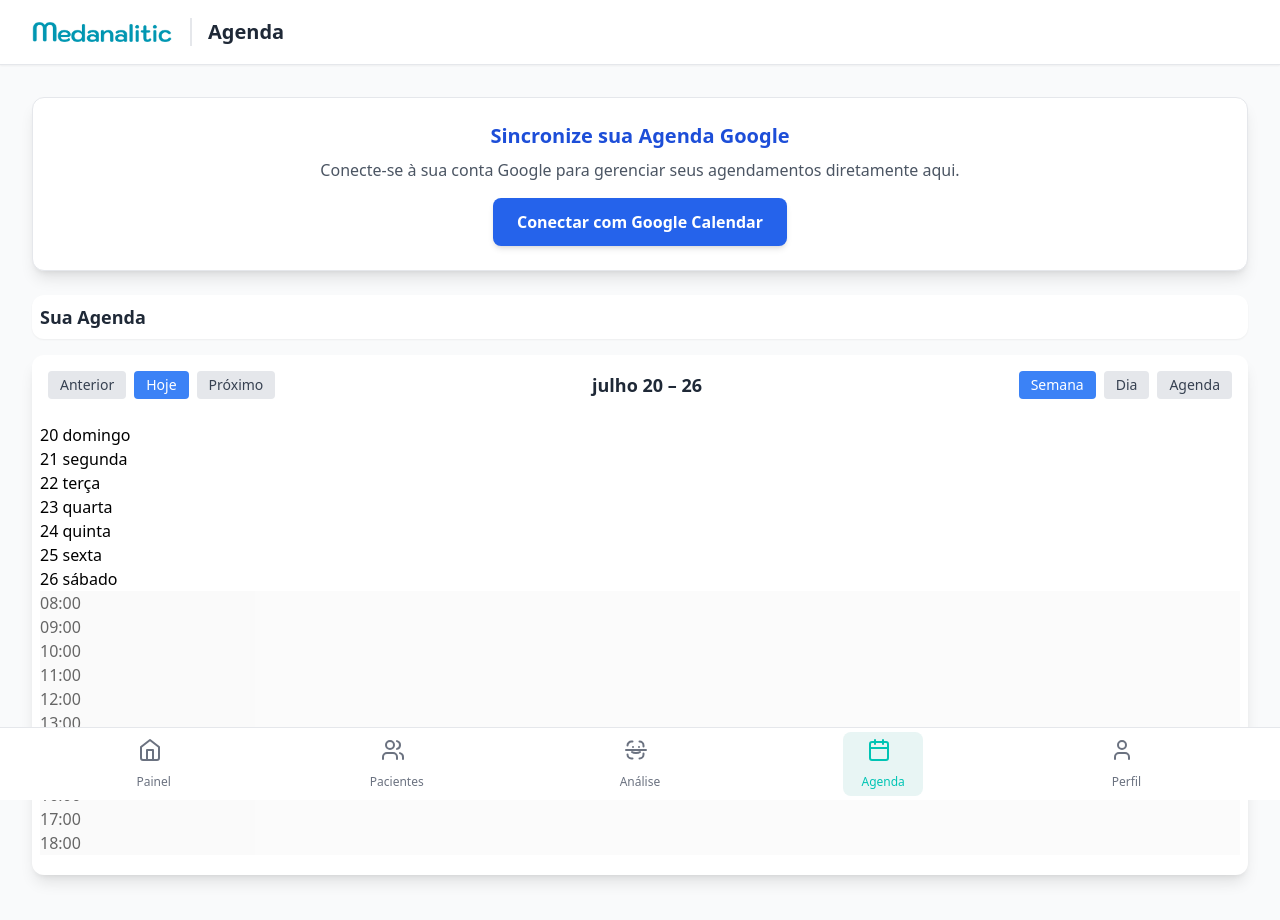
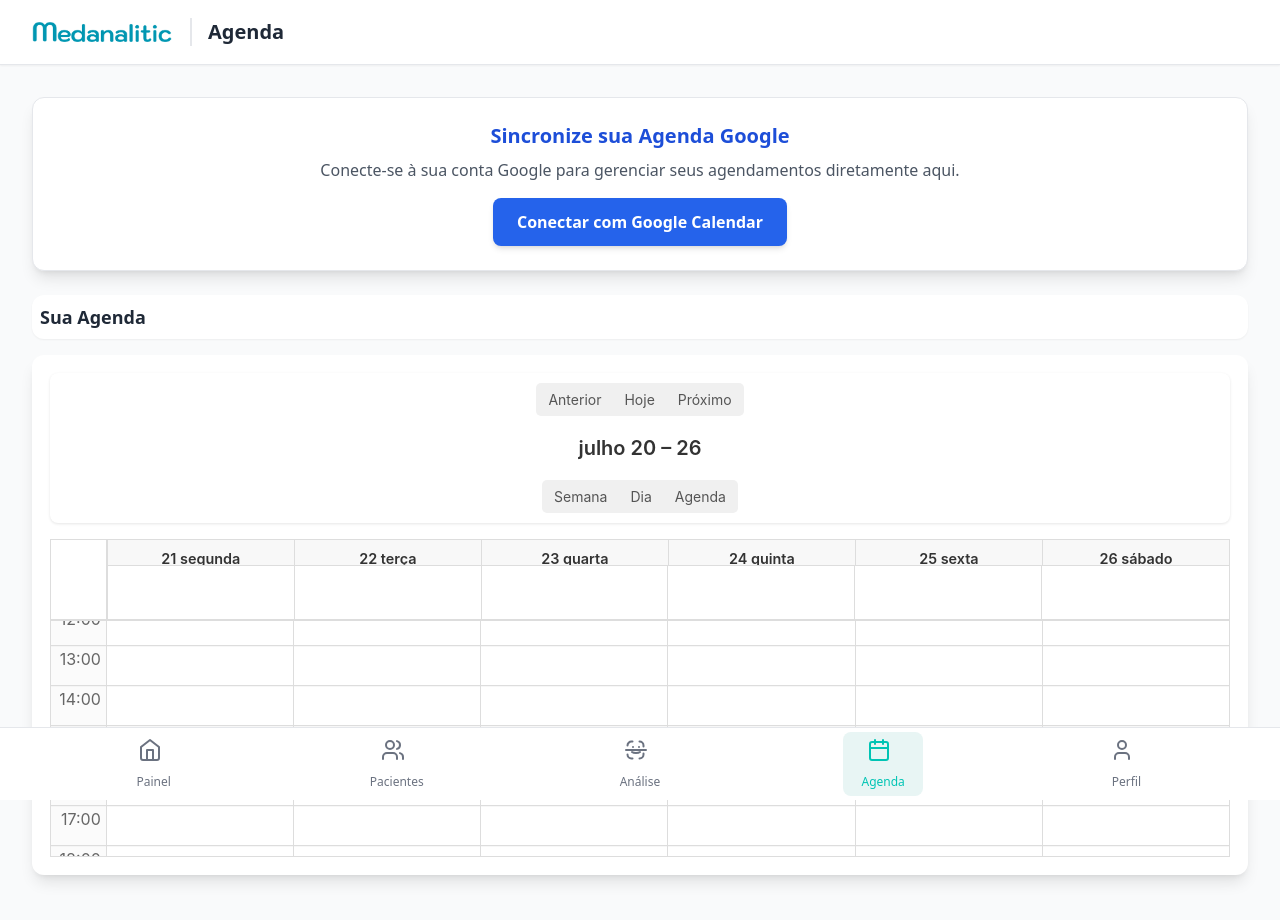
Before and after one commit to GonzaloBarros/hof-mvp-app, a React (Create React App) app: page /agenda in a window 1280 px wide. Both pictures are taken after typing "name@example.com", "Sample123" into the empty fields and a click on the button "Entrar". Shown: the top 920 px of the page. Built offline with nearby package versions, Linux system fonts and the light colour scheme; no server answers.

Commit message:
Implementa todas as últimas correções e melhorias de funcionalidade

```diff
--- a/postcss.config.js
+++ /dev/null
@@ -1,6 +0,0 @@
-module.exports = {
-    plugins: {
-      tailwindcss: {},
-      autoprefixer: {},
-    },
-  };
--- a/src/index.css
+++ b/src/index.css
@@ -1,47 +1,93 @@
-/* --- Estilos para react-modal (AppointmentDetailModal.tsx e AppointmentModal.tsx) --- */
-.ReactModal__Overlay {
-    opacity: 0;
-    transition: opacity 200ms ease-in-out;
+/* Tailwind CSS imports - keep these if you are using Tailwind */
+/* @tailwind base; */
+/* @tailwind components; */
+/* @tailwind utilities; */
+
+/* Importação do CSS do react-big-calendar */
+@import 'react-big-calendar/lib/css/react-big-calendar.css';
+
+/* Estilos personalizados para a agenda */
+.rbc-calendar {
+  font-family: 'Inter', sans-serif;
+  height: 100%;
+  padding: 10px;
 }
 
-.ReactModal__Overlay--after-open{
-    opacity: 1;
+.rbc-toolbar {
+  display: flex;
+  flex-direction: column;
+  align-items: center;
+  margin-bottom: 1rem;
+  padding: 10px;
+  background-color: #fff;
+  border-radius: 8px;
+  box-shadow: 0 1px 3px rgba(0,0,0,0.1);
 }
 
-.ReactModal__Overlay--before-close{
-    opacity: 0;
+.rbc-toolbar-label {
+  font-size: 1.25rem;
+  font-weight: 600;
+  color: #333;
+  margin: 10px 0;
 }
 
-.modal-overlay-agenda {
-    z-index: 1000; /* Garante que o modal esteja acima de tudo */
-    position: fixed;
-    top: 0;
-    left: 0;
-    right: 0;
-    bottom: 0;
-    background-color: rgba(0, 0, 0, 0.75); /* Fundo escuro */
-    display: flex;
-    justify-content: center;
-    align-items: center;
+.rbc-btn-group button {
+  background-color: #f0f0f0;
+  color: #555;
+  border: none;
+  padding: 8px 12px;
+  border-radius: 5px;
+  cursor: pointer;
+  transition: background-color 0.2s ease;
 }
 
-.modal-content-agenda {
-    outline: none; /* Remove a borda de foco padrão */
-    position: relative; /* Permite posicionar o botão de fechar */
-    max-height: 90vh; /* Aumenta um pouco a altura máxima do modal */
-    overflow-y: auto; /* Adiciona scroll se o conteúdo for muito grande */
-    background: #fff;
-    border-radius: 10px;
-    box-shadow: 0 5px 15px rgba(0,0,0,0.3);
-    padding: 20px;
-    max-width: 90%; /* Limita a largura máxima para responsividade */
-    width: 500px; /* Largura padrão */
+.rbc-btn-group button:hover {
+  background-color: #e0e0e0;
 }
 
-/* Ajustes para telas muito pequenas */
-@media (max-width: 480px) {
-    .modal-content-agenda {
-        padding: 15px;
-        max-width: 95%;
-    }
+.rbc-btn-group button.rbc-active {
+  background-color: #00C4B4;
+  color: white;
 }
+
+.rbc-header {
+  background-color: #f8f8f8;
+  padding: 8px 0;
+  font-weight: 600;
+  color: #333;
+}
+
+.rbc-day-bg.rbc-off-range-bg {
+  background-color: #f0f0f0;
+}
+
+/* Esconder a coluna de domingo */
+.rbc-day-bg.rbc-sunday-column-hidden {
+  display: none;
+}
+.rbc-header:nth-child(1) { /* Esconde o cabeçalho de domingo */
+  display: none;
+}
+
+/* Ajustes para slots de tempo */
+.rbc-time-slot {
+  border-top: 1px solid #eee;
+}
+
+.rbc-current-time-indicator {
+  background-color: #00C4B4;
+}
+
+/* Eventos */
+.rbc-event {
+  background-color: #00C4B4;
+  border-radius: 5px;
+  padding: 2px 5px;
+  color: white;
+  font-size: 0.85em;
+  border: none;
+}
+
+.rbc-event-content {
+  white-space: normal;
+}
--- a/src/index.tsx
+++ b/src/index.tsx
@@ -5,6 +5,9 @@ import reportWebVitals from './reportWebVitals';
 
 // Importa a configuração do i18n que criámos
 import './i18n';
+
+// Importa o CSS principal da aplicação (agora com os estilos da agenda)
+import './index.css';
 
 const root = ReactDOM.createRoot(
   document.getElementById('root') as HTMLElement
--- a/tailwind.config.js
+++ /dev/null
@@ -1 +0,0 @@
-2.  **Crie o ficheiro `postcss.config.js`**: Na pasta principal, crie um novo ficheiro com este nome e cole o código abaixo.
```
Also changed, not shown: 1 other file (tests, documents, lock files or other folders).
